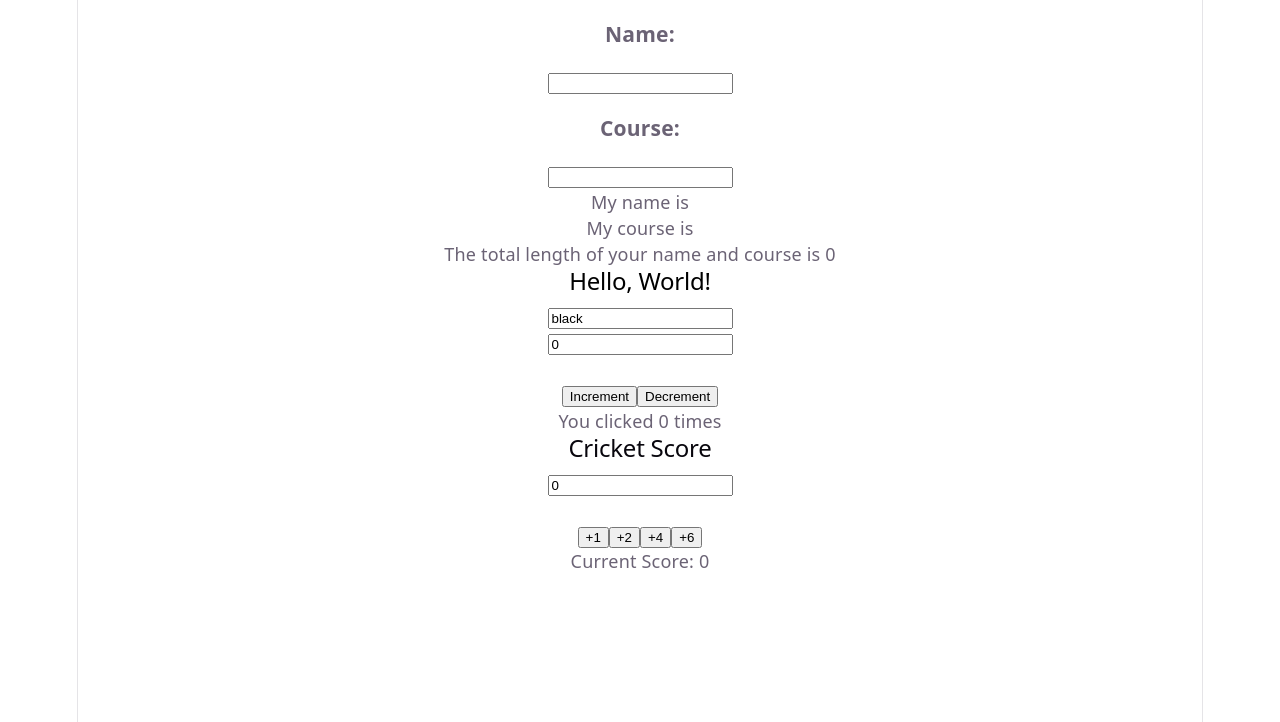
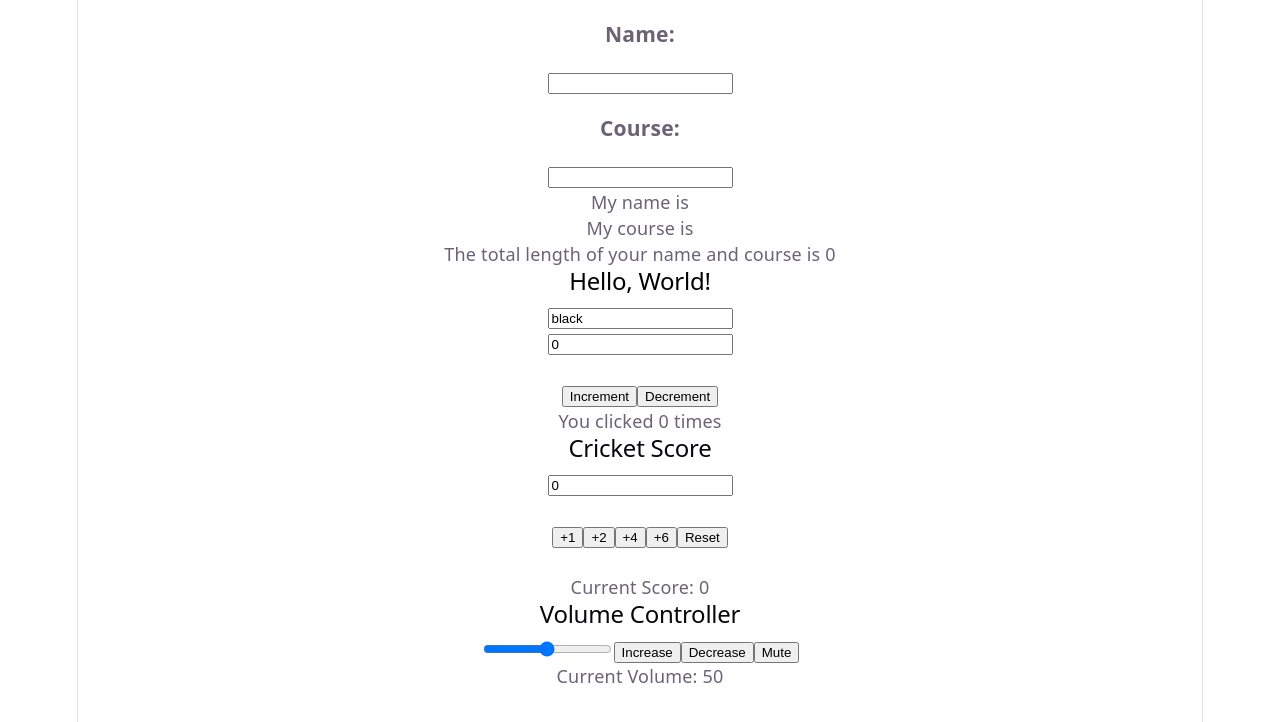
Before and after one commit to Jyoti32-feb/React-Projects-Learning-Code, a React (Vite) app in the folder my-change-task/: page / in a window 1280 px wide. Shown: the top 722 px of the page. Built offline with nearby package versions, Linux system fonts and the light colour scheme.

Commit message:
Volume Controller

```diff
--- a/my-change-task/src/App.jsx
+++ b/my-change-task/src/App.jsx
@@ -7,6 +7,7 @@ import './App.css'
 import ColorChanger from './ColorChanger'
 import Counter from './Counter'
 import CricketScore from './CricketScore'
+import VolumeController from './VolumeController'
 
 function App() {
   const [count, setCount] = useState(0)
@@ -17,6 +18,7 @@ function App() {
       <ColorChanger />
       <Counter />
       <CricketScore />
+      <VolumeController />
     </>
   )
 }
--- a/my-change-task/src/CricketScore.jsx
+++ b/my-change-task/src/CricketScore.jsx
@@ -21,6 +21,10 @@ const CricketScore = () => {
         <button onClick={() => setCount(count + 6)}>
         +6
         </button>
+        <button onClick={() => setCount(count =0)}>
+        Reset
+        </button>
+        <br /><br />
         <p>Current Score: {count}</p>
     </div>
   );
--- /dev/null
+++ b/my-change-task/src/VolumeController.jsx
@@ -0,0 +1,20 @@
+import React from 'react'
+
+const VolumeController = () => {
+    const [volume, setVolume] = React.useState(50);
+    function changeVolume(e){
+        setVolume(e.target.value);
+    }
+  return (
+    <div>
+        <h2>Volume Controller</h2>
+        <input type="range" min="0" max="100" value={volume} onChange={changeVolume} />
+        <button onClick={() => setVolume(volume+10)}>Increase</button>
+         <button onClick={() => setVolume(volume-10)}>Decrease</button>
+        <button onClick={() => setVolume(0)}>Mute</button>
+        <p>Current Volume: {volume}</p>
+    </div>
+  )
+}
+
+export default VolumeController
```
